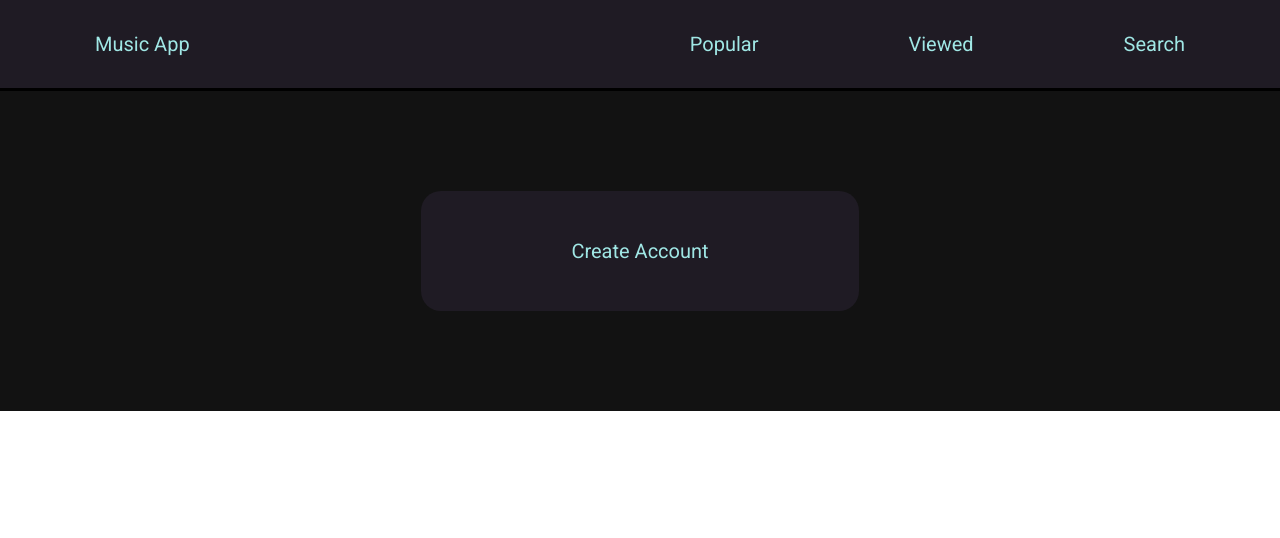
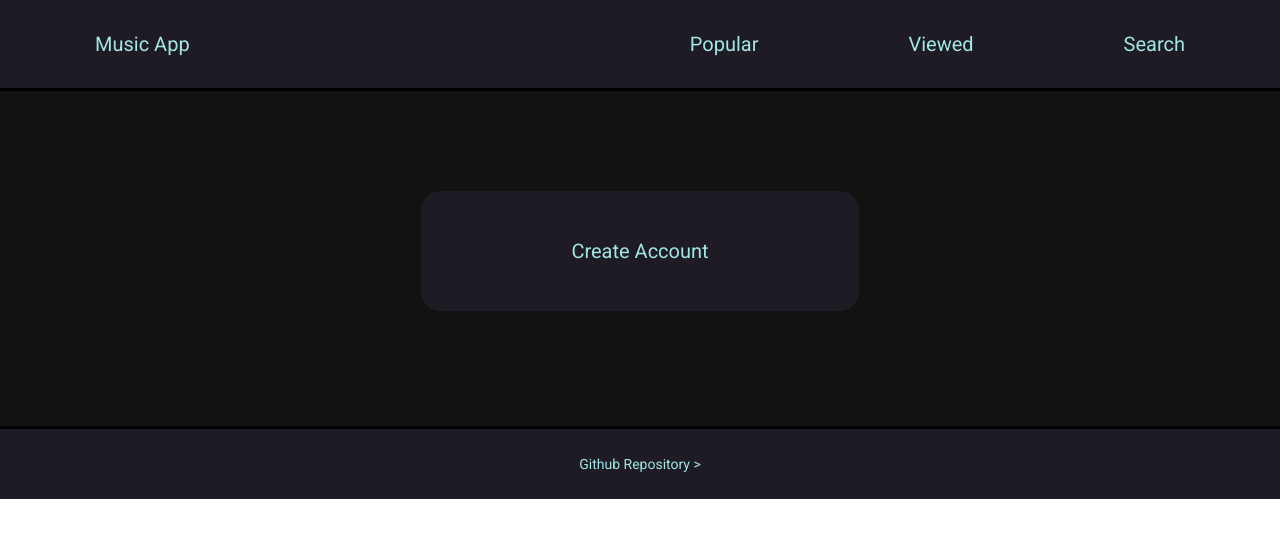
Before and after one commit to gheezl/music-app, an Angular app: page / in a window 1280 px wide. Shown: the top 538 px of the page. Built offline with nearby package versions, Linux system fonts and the light colour scheme.

Commit message:
Added a footer component

```diff
--- a/src/app/app.component.html
+++ b/src/app/app.component.html
@@ -1,4 +1,5 @@
 <div id="app-border">
     <app-header></app-header>
     <router-outlet></router-outlet>
+    <app-footer></app-footer>
 </div>
--- a/src/app/app.module.ts
+++ b/src/app/app.module.ts
@@ -13,7 +13,8 @@ import {appRoutes} from "./routes/routes";
 import { InputComponent } from './components/input/input.component';
 import { BrowserAnimationsModule } from '@angular/platform-browser/animations';
 import { ResultsComponent } from './pages/results/results.component';
-import { CardComponent } from './components/card/card.component'
+import { CardComponent } from './components/card/card.component';
+import { FooterComponent } from './components/footer/footer.component'
 
 @NgModule({
   declarations: [
@@ -22,7 +23,8 @@ import { CardComponent } from './components/card/card.component'
     HomeComponent,
     InputComponent,
     ResultsComponent,
-    CardComponent
+    CardComponent,
+    FooterComponent
   ],
   imports: [
     BrowserModule,
--- a/src/app/components/card/card.component.css
+++ b/src/app/components/card/card.component.css
@@ -45,8 +45,3 @@ audio {
     transform: scale(1.05);
     margin-top: 25px;
 }
-
-a {
-    text-decoration: none;
-    color: #A0E7E5;
-}
--- /dev/null
+++ b/src/app/components/footer/footer.component.css
@@ -0,0 +1,18 @@
+#footer-border {
+    display: flex;
+    justify-content: center;
+    border-top: 3px solid black;
+    margin-top: 15px;
+    padding: 20px;
+    background-color: #1F1B24;
+    color: #A0E7E5;
+}
+
+#repository {
+    margin-top: 5px;
+    margin-bottom: 5px;
+}
+
+#repository:hover {
+    opacity: 0.75;
+}
--- /dev/null
+++ b/src/app/components/footer/footer.component.html
@@ -0,0 +1,3 @@
+<div id="footer-border">
+    <a href="https://github.com/gheezl/music-app" id="repository" >Github Repository ></a>
+</div>
--- /dev/null
+++ b/src/app/components/footer/footer.component.ts
@@ -0,0 +1,15 @@
+import { Component, OnInit } from '@angular/core';
+
+@Component({
+  selector: 'app-footer',
+  templateUrl: './footer.component.html',
+  styleUrls: ['./footer.component.css']
+})
+export class FooterComponent implements OnInit {
+
+  constructor() { }
+
+  ngOnInit(): void {
+  }
+
+}
--- a/src/app/pages/home/home.component.html
+++ b/src/app/pages/home/home.component.html
@@ -1,5 +1,7 @@
 <div id="home-border">
-    <div id="home-create-account">
-        <span id="create-account">Create Account</span>
-    </div>
+    <a href="https://www.deezer.com/en/offers">
+        <div id="home-create-account">
+            <span id="create-account">Create Account</span>
+        </div>
+    </a>
 </div>
--- a/src/styles.css
+++ b/src/styles.css
@@ -2,3 +2,8 @@
 
 html, body { height: 100%; }
 body { margin: 0; font-family: Roboto, "Helvetica Neue", sans-serif; }
+
+a {
+    text-decoration: none;
+    color: #A0E7E5;
+}
```
Also changed, not shown: src/app/app.component.css (line endings or trailing spaces), 1 other file (tests, documents, lock files or other folders).
